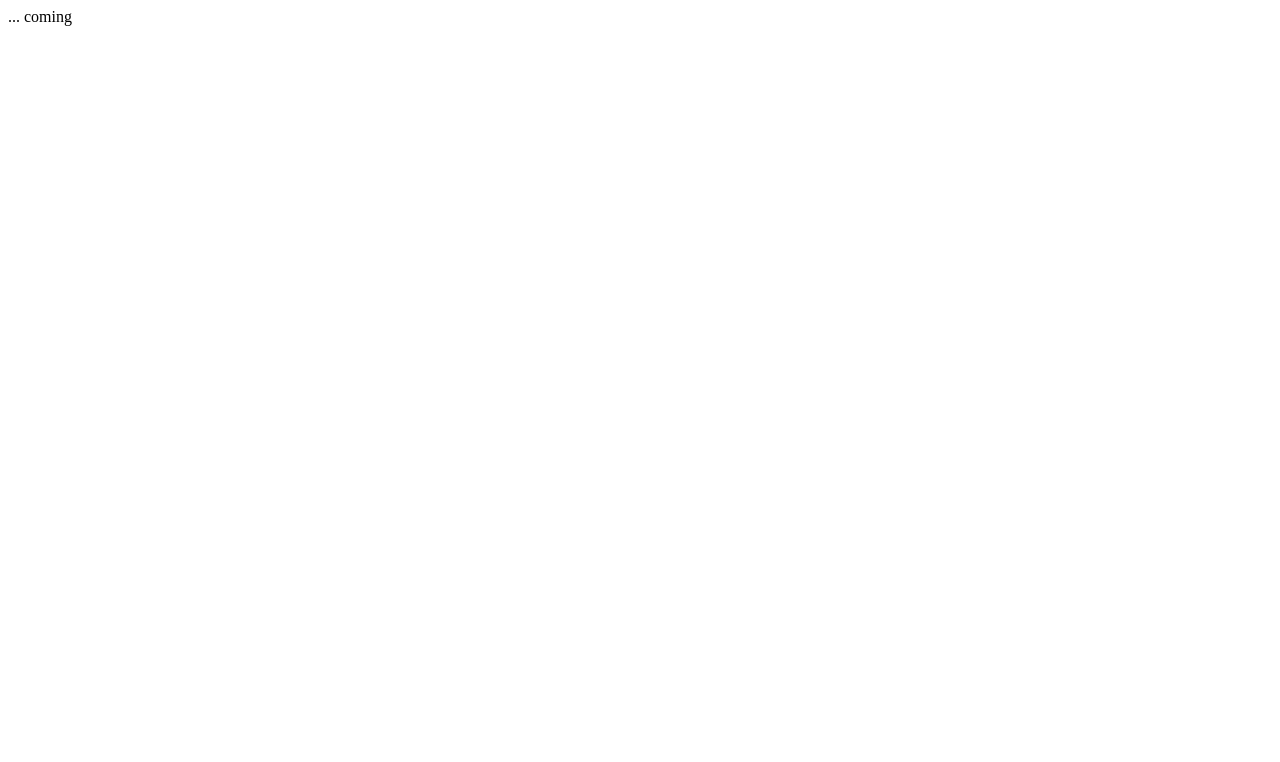
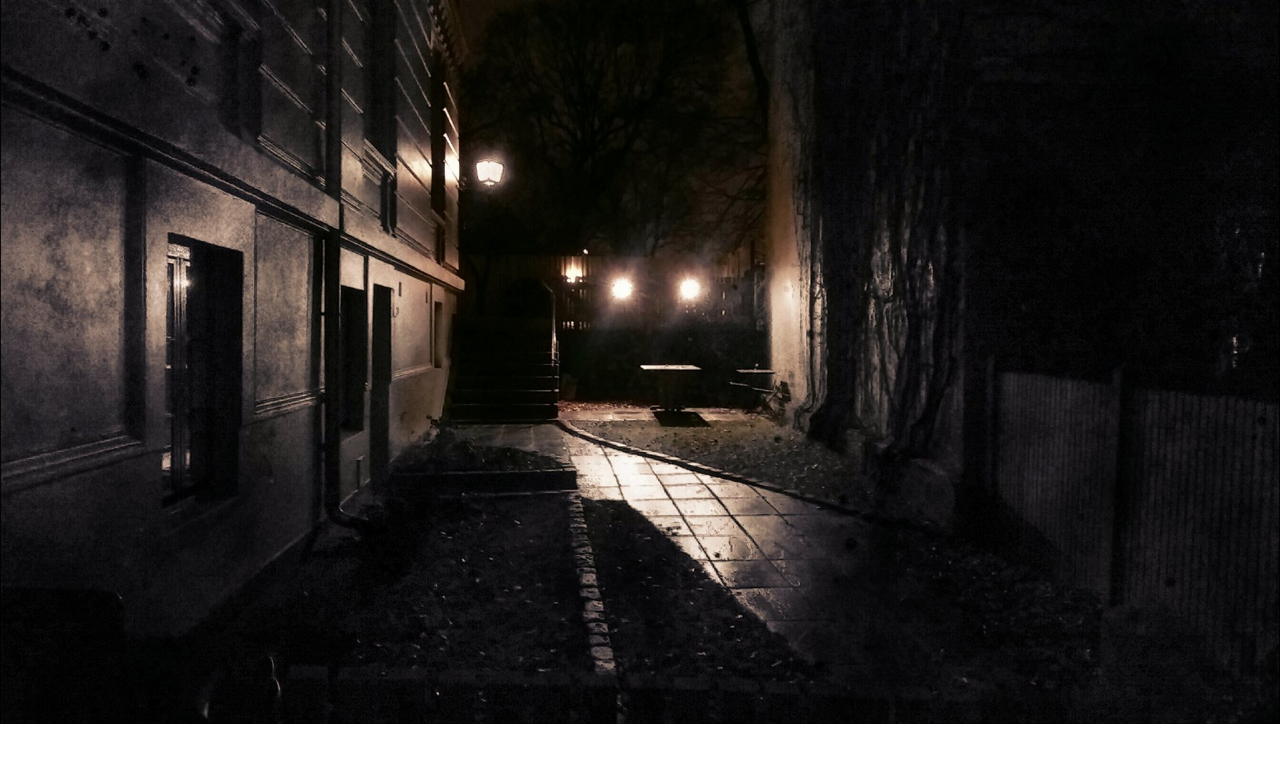
Before and after one commit to contrapost/contrapost.github.io, a plain HTML site: page index.html in a window 1280 px wide. Drawn offline with Linux system fonts and the light colour scheme.

Commit message:
set landing image

```diff
--- a/index.html
+++ b/index.html
@@ -1 +1,6 @@
-... coming
+<style>
+    body{
+        margin: 0;
+    }
+</style>
+<img src="./img/landing.jpg" alt="landing photo" style="max-width: 100%">
```
Also changed, not shown: img/landing.jpg (added), 2 other files.
